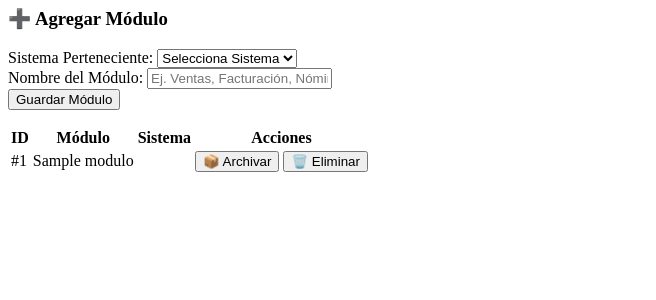
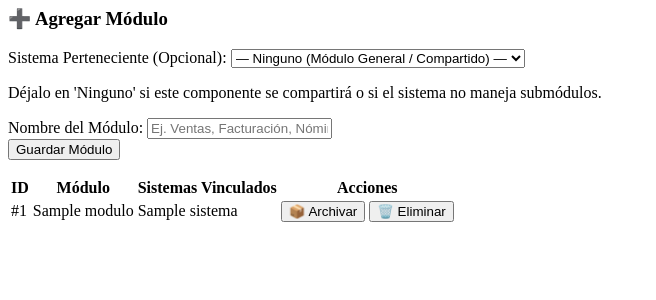
Before and after one commit to ilegardas/ticket-manager, a Django app: template templates/configuracion/partials/modulos.html in a window 1280 px wide. Shown: the top 300 px of the page, without its empty margins (0-656 px from the left). Run offline with Django 5.2, Linux system fonts and the light colour scheme; the template is opened without the code that fills it: values that come from a table or form of the project are taken from there, others are empty; tables that the repository leaves empty hold one stand-in row (values such as "Sample post"); parts of the project's set-up code (start-up, migrations or seed data) failed here and were passed over.

Commit message:
Refactor module management form and table layout

```diff
--- a/templates/configuracion/partials/modulos.html
+++ b/templates/configuracion/partials/modulos.html
@@ -4,13 +4,14 @@
         <form hx-post="{% url 'panel_config_modulos' %}" hx-target="#tab-content" class="space-y-3">
             {% csrf_token %}
             <div>
-                <label class="block text-xs font-semibold text-slate-400 dark:text-darkTextSub mb-1">Sistema Perteneciente:</label>
-                <select name="sistema" required class="w-full text-xs p-2.5 border border-slate-200 dark:border-slate-700 rounded-lg bg-white dark:bg-darkBg text-slate-700 dark:text-slate-200 outline-none focus:ring-2 focus:ring-amber-500">
-                    <option value="">Selecciona Sistema</option>
+                <label class="block text-xs font-semibold text-slate-400 dark:text-darkTextSub mb-1">Sistema Perteneciente (Opcional):</label>
+                <select name="sistema" class="w-full text-xs p-2.5 border border-slate-200 dark:border-slate-700 rounded-lg bg-white dark:bg-darkBg text-slate-700 dark:text-slate-200 outline-none focus:ring-2 focus:ring-amber-500">
+                    <option value="">— Ninguno (Módulo General / Compartido) —</option>
                     {% for sis in sistemas_list %}
                     <option value="{{ sis.id }}">{{ sis.nombre }}</option>
                     {% endfor %}
                 </select>
+                <p class="text-[10px] text-slate-400 dark:text-darkTextSub/60 mt-1">Déjalo en 'Ninguno' si este componente se compartirá o si el sistema no maneja submódulos.</p>
             </div>
             <div>
                 <label class="block text-xs font-semibold text-slate-400 dark:text-darkTextSub mb-1">Nombre del Módulo:</label>
@@ -29,16 +30,29 @@
                 <tr class="bg-slate-50 dark:bg-darkBg/50 border-b border-slate-200 dark:border-slate-800 text-slate-400 dark:text-slate-400 text-[10px] font-bold uppercase tracking-wider">
                     <th class="py-3 px-4">ID</th>
                     <th class="py-3 px-4">Módulo</th>
-                    <th class="py-3 px-4">Sistema</th>
+                    <th class="py-3 px-4">Sistemas Vinculados</th>
                     <th class="py-3 px-4 text-right">Acciones</th>
                 </tr>
             </thead>
             <tbody class="divide-y divide-slate-100 dark:divide-slate-800 text-xs text-slate-600 dark:text-slate-300">
                 {% for mod in modulos %}
-                <tr class="hover:bg-slate-50/50 dark:hover:bg-darkBg/40 transition">
+                <tr class="hover:bg-slate-50/50 dark:hover:bg-darkBg/40 transition {% if not mod.activo %}opacity-60 bg-slate-50/30 dark:bg-darkBg/10{% endif %}">
                     <td class="py-3 px-4 font-mono font-bold text-slate-400 dark:text-darkTextSub">#{{ mod.id }}</td>
-                    <td class="py-3 px-4 font-semibold text-slate-800 dark:text-slate-100">{{ mod.nombre }}</td>
-                    <td class="py-3 px-4"><span class="text-blue-600 dark:text-cyan-400 font-medium bg-blue-50/20 dark:bg-cyan-950/20 px-2 py-0.5 rounded border border-blue-100/30 dark:border-cyan-900/30">{{ mod.sistema.nombre }}</span></td>
+                    <td class="py-3 px-4 font-semibold text-slate-800 dark:text-slate-100">
+                        {{ mod.nombre }}
+                        {% if not mod.activo %}
+                        <span class="ml-1 text-[9px] bg-amber-100 dark:bg-amber-950/40 text-amber-700 dark:text-amber-400 px-1 rounded font-bold uppercase tracking-wide">Archivado</span>
+                        {% endif %}
+                    </td>
+                    <td class="py-3 px-4 flex flex-wrap gap-1 max-w-xs">
+                        {% for sistema in mod.sistemas.all %}
+                        <span class="text-blue-600 dark:text-cyan-400 font-medium bg-blue-50/20 dark:bg-cyan-950/20 px-2 py-0.5 rounded border border-blue-100/30 dark:border-cyan-900/30 text-[10px]">
+                            {{ sistema.nombre }}
+                        </span>
+                        {% empty %}
+                        <span class="text-slate-400 dark:text-darkTextSub/50 italic text-[11px]">📦 Módulo General / Global</span>
+                        {% endfor %}
+                    </td>
                     <td class="py-3 px-4 text-right flex items-center justify-end gap-2">
                         <button hx-post="{% url 'panel_config_modulo_toggle_activo' mod.id %}"
                                 hx-headers='{"X-CSRFToken": "{{ csrf_token }}"}'
@@ -63,7 +77,7 @@
                 </tr>
                 {% empty %}
                 <tr>
-                    <td colspan="4" class="text-center py-6 text-slate-400 dark:text-darkTextSub/60">No hay módulos vinculados.</td>
+                    <td colspan="4" class="text-center py-6 text-slate-400 dark:text-darkTextSub/60">No hay módulos vinculados en la matriz.</td>
                 </tr>
                 {% endfor %}
             </tbody>
```
